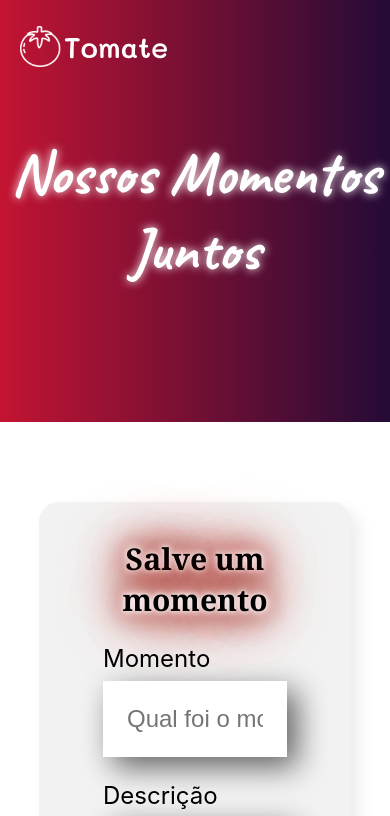
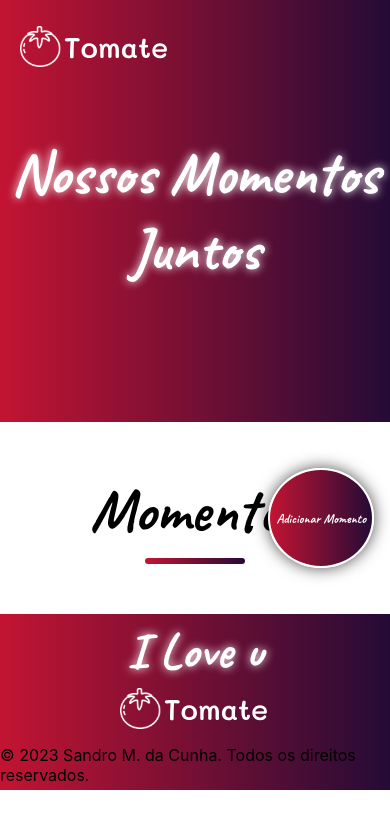
Before and after one commit to SandroCunha1/Tomate, a React (Create React App) app: page / in a window 390 px wide. Shown: the top 816 px of the page. Built offline with nearby package versions, Linux system fonts and the light colour scheme; the HTML template or start-up script is replaced by a standard one.

Commit message:
Adicionado Botão "Adicionar Momento"

```diff
--- a/src/App.js
+++ b/src/App.js
@@ -4,39 +4,34 @@ import Banner from './components/Banner';
 import Footer from './components/Footer';
 import Formulario from './components/Formulario';
 import Momento from './components/Momentos';
+import MomentosHeader from './components/MomentosHeader';
 
 function App() {
 
   const times = [
     {
       nome:'Viagens',
-      corPrimaria:'#f12711',
-      corSecundaria:'#f127117e',
+      corPrimaria:'#f12711'
     },
     {
       nome:'Shopping',
-      corPrimaria:'#f5af19',
-      corSecundaria:'#f5af197e',
+      corPrimaria:'#f5af19'
     },
     {
       nome:'Social',
-      corPrimaria:'#93291e',
-      corSecundaria:'#ed213a7e  ',
+      corPrimaria:'#93291e'
     },
     {
       nome:'Em casa',
-      corPrimaria:'#eaafc8',
-      corSecundaria:'#654ea37e',
+      corPrimaria:'#eaafc8'
     },
     {
       nome:'Restaurantes',
-      corPrimaria:'#ff4b2b',
-      corSecundaria:'#ff4b2b7e',
+      corPrimaria:'#ff4b2b'
     },
     {
       nome:'Aniversários',
-      corPrimaria:'#f27121',
-      corSecundaria:'#e940577e',
+      corPrimaria:'#f27121'
     }
   ]
 //
@@ -51,17 +46,23 @@ function App() {
     const pai = botao.parentNode
     console.log(pai)
   }
+  const [display, setDisplay] = useState("none")
+
+
+  function showForm(){
+    display === "none" ? setDisplay("") : setDisplay("none")
+  }
   return (
     <div className="App">
       <Banner />
-      <Formulario display={""} times={times.map(time => time.nome)}momentRegister={moment => addNewMoment(moment)}/>
+      <Formulario display={display} times={times.map(time => time.nome)}momentRegister={moment => addNewMoment(moment)}/>
 
+      <MomentosHeader showForm={showForm}/>
       {times.map(time =>
       <Momento
       key={time.nome}
       nome={time.nome}
       corPrimaria={time.corPrimaria}
-      corSecundaria={time.corSecundaria}
       momentos={moments.filter(moment => moment.momento === time.nome)}
       delet={deletCard}
       />)}
--- a/src/components/Botao/Botao.css
+++ b/src/components/Botao/Botao.css
@@ -1,5 +1,5 @@
 .botao{
-    background-color: #627Bf7;
+    background: linear-gradient(to right, #c31432, #240b36);
     border-radius: 10px;
     font-weight: 700;
     font-size: 18px;
@@ -8,9 +8,10 @@
     cursor: pointer;
     color: #FFF;
     margin: 32px 0;
-    transition: 0.5s;
+    transition: background 0.3s ease-in-out;
 }
 .botao:hover{
-    color: #95FFD4;
+    background: linear-gradient(to left, #c31432, #240b36);
+    color: #ffffff;
     background-color: #6e83eb;
 }
--- a/src/components/Momentos/Momento.css
+++ b/src/components/Momentos/Momento.css
@@ -3,6 +3,7 @@
 .time {
     text-align: center;
     padding: 32px;
+    position: relative;
 
 }
 .cards{
@@ -32,3 +33,39 @@
     margin-top: 10px;
     border-radius: 10px;
 }
+
+.colorPicker{
+    position: absolute;
+    top: 10px;
+    right: 10px;
+}
+input[type="color"] {
+    box-shadow: 0px 2px 4px rgba(0, 0, 0, 0.2);
+    width: 40px;
+    height: 30px;
+
+  }
+input[type="color"]::-webkit-color-swatch-wrapper {
+    padding: 0;
+  }
+
+  input[type="color"]::-webkit-color-swatch {
+    border: none;
+    border-radius: 2px;
+    box-shadow: none;
+  }
+
+  input[type="color"]::-webkit-color-swatch:hover {
+    cursor: pointer;
+  }
+
+  input[type="color"]::-webkit-color-swatch::after {
+    content: "Selecionar cor";
+    display: inline-block;
+    padding: 4px;
+    color: #fff;
+    font-size: 14px;
+    text-align: center;
+    background-color: rgba(0, 0, 0, 0.2);
+    border-radius: 2px;
+  }
--- a/src/components/Momentos/index.js
+++ b/src/components/Momentos/index.js
@@ -1,18 +1,30 @@
 import React from 'react'
 import Card from '../Card';
+import { useState } from 'react';
 import './Momento.css'
 
+
 const Momento = (props) => {
+
+
+    const [color, setColor] = useState(props.corPrimaria)
+
+    function colorChanger(e){
+            setColor(e.target.value)
+    }
+
+
     return(
     props.momentos.length > 0?
-    <section className='time' style={{ backgroundColor: props.corSecundaria }}>
-    <h3 >{props.nome}<span style={{ borderColor: props.corPrimaria}}></span></h3>
+    <section className='time' style={{ backgroundColor: `${color}7e` }}>
+        <input type='color' className='colorPicker' onChange={colorChanger} value={color}></input>
+    <h3 >{props.nome}<span style={{ borderColor: color}}></span></h3>
 
     <div className='cards'>
     {props.momentos.map( momento =>
     <Card
     key={momento.nome}
-    corFundo={props.corPrimaria}
+    corFundo={color}
     nomeMomento={momento.nome}
     descMomento={momento.desc}
     imgMomento={momento.img}
--- /dev/null
+++ b/src/components/MomentosHeader/MomentosHeader.css
@@ -0,0 +1,68 @@
+@import url('https://fonts.googleapis.com/css2?family=Caveat:wght@400;700&display=swap');
+.moments-header{
+    display: flex;
+    position: relative;
+    justify-content: center;
+    flex-wrap: wrap;
+    align-items: center;
+    font-family: 'Caveat', cursive;
+    font-size: 40px;
+    margin: 50px 0;
+}
+
+.moments-header h2{
+    display: flex;
+    flex-direction: column;
+    align-items: center;
+}
+.moments-header span{
+    text-align: center;
+    display: block;
+    width: 100px;
+    height: 6px;
+    background: linear-gradient(to right, #c31432, #240b36);
+
+    margin-top: 10px;
+    border-radius: 10px;
+}
+
+.moments-header button{
+    margin-left: auto;
+    position: absolute;
+    right: 16px;
+    font-family: 'Caveat', cursive;
+    height: 100px;
+    border-radius: 50%;
+    border: 2px solid rgb(255, 255, 255);
+    background: #c31432; /* fallback for old browsers */
+    background: -webkit-linear-gradient(to right, #c31432, #240b36); /* Chrome 10-25, Safari 5.1-6 */
+    background: linear-gradient(to right, #c31432, #240b36);
+    font-weight: 700;
+    color: white;
+    cursor: pointer;
+    box-shadow: 0px 0px 16px rgba(0, 0, 0, 0.7);
+    transition: 500ms;
+}
+.moments-header button:hover{
+    transform: scale(1.2);
+    box-shadow: 0px 0px 32px rgba(0, 0, 0, 0.5);
+}
+
+@media only screen and (max-width: 600px) {
+    .moments-header {
+      display: flex;
+      flex-wrap: wrap;
+      justify-content: center;
+      align-items: center;
+      flex-direction: column;
+    }
+
+    .child1 {
+      order: 2;
+    }
+
+    .child2 {
+    position: inherit;
+      order: 1;
+    }
+  }
--- /dev/null
+++ b/src/components/MomentosHeader/index.js
@@ -0,0 +1,12 @@
+import './MomentosHeader.css'
+
+
+const MomentosHeader = (props) => {
+    return (
+        <section className='moments-header'>
+          <h2>Momentos<span></span></h2>
+          <button onClick={props.showForm}>Adicionar Momento</button>
+        </section>
+    )
+}
+export default MomentosHeader
```
